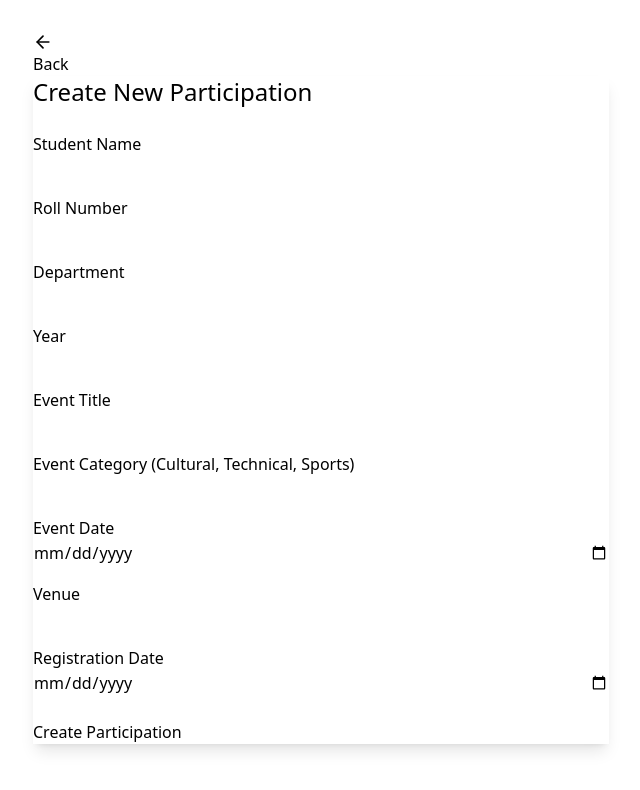
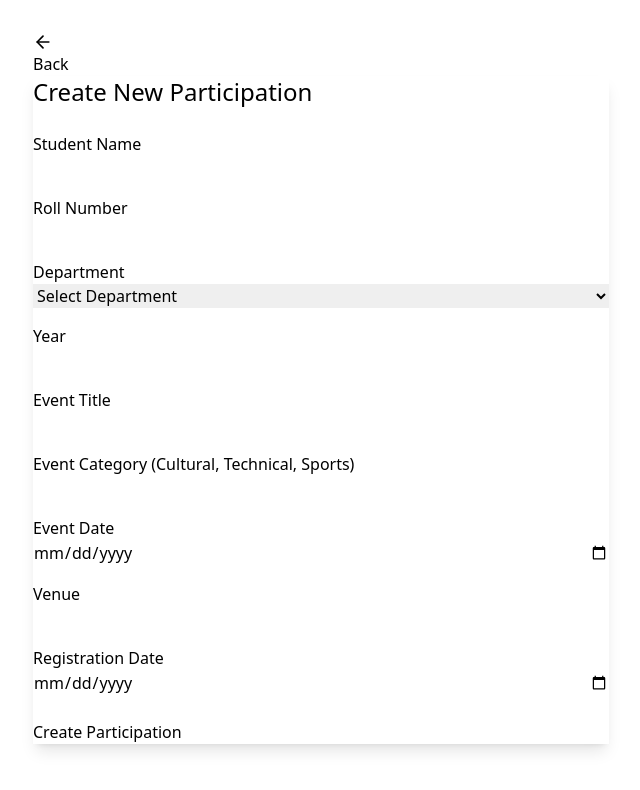
Before and after one commit to chmcs2026ayushjoshi-beep/student-event-participation-system, a React (Vite) app in the folder frontend/: page /create in a window 1280 px wide. Shown: the top 790 px of the page, without its empty margins (319-959 px from the left). Built offline with nearby package versions, Linux system fonts and the light colour scheme.

Commit message:
Update CreatePage.jsx

```diff
--- a/frontend/src/pages/CreatePage.jsx
+++ b/frontend/src/pages/CreatePage.jsx
@@ -101,18 +101,20 @@ const fullDepartment = departmentMap[department] || department;
                   />
                 </div>
 
-                <div className='form-control mb-4 w-full'>
-                  <label className='label'>
-                    <span className='label-text'>Department</span>
-                  </label>
-                  <input
-                    type='text'
-                    className='input input-bordered w-full'
-                    value={department}
-                    onChange={(e) => setDepartment(e.target.value)}
-                    required
-                  />
-                </div>
+                <div className='form-control mb-4'>
+                <label className='label'>
+                <span className='label-text'>Department</span>
+                </label>
+
+                <select className='select select-bordered w-full' value={department} onChange={(e)=>setDepartment(e.target.value)} required>
+
+    <option value="">Select Department</option>
+    <option value="Information Technology">Information Technology</option>
+    <option value="Computer Science">Computer Science</option>
+    <option value="Bachelor of Commerce">Bachelor of Commerce</option>
+
+  </select>
+</div>
 
                 <div className='form-control mb-4 w-full'>
                   <label className='label'>
```
